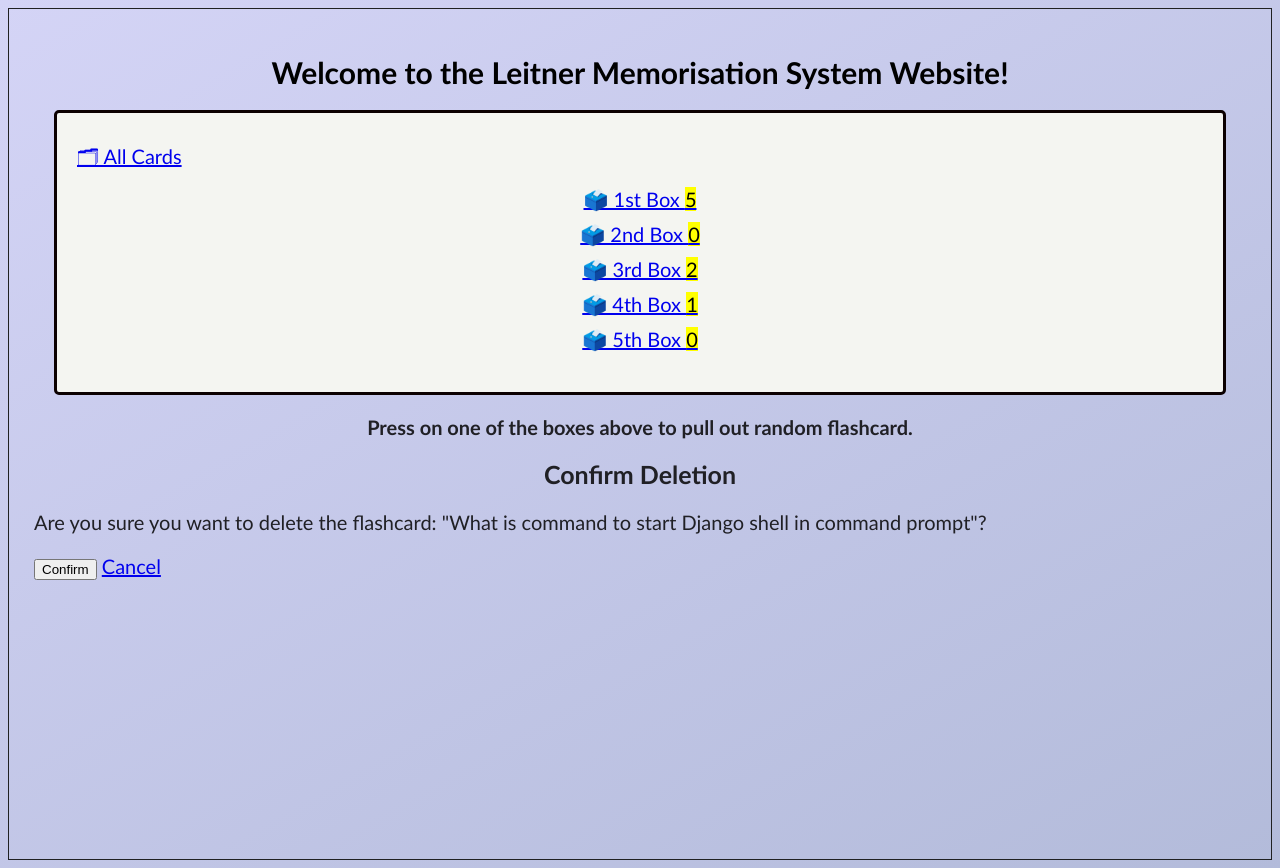
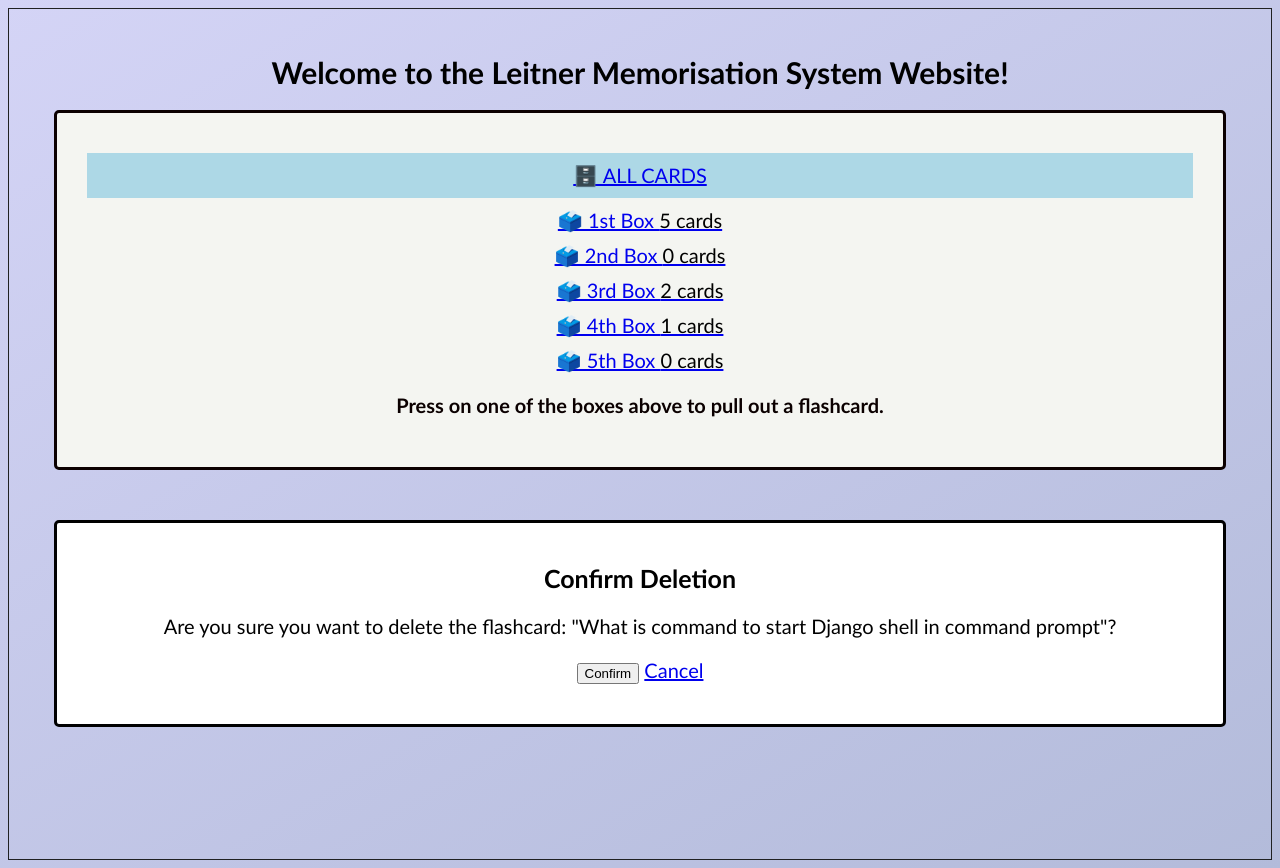
Before and after one commit to KatG33/Website, a Django app: page /delete/1/ in a window 1280 px wide. Run offline with Django 5.2, Linux system fonts and the light colour scheme; data comes from the database, SQL or seed files in the repository.

Commit message:
Updated css

```diff
--- a/backend/flashcards/templates/flashcards/base.html
+++ b/backend/flashcards/templates/flashcards/base.html
@@ -20,6 +20,7 @@
     <h1>Welcome to the Leitner Memorisation System Website! </h1>
     <div id="navigation">
         {% include "flashcards/navigation.html" %}
+        <h3>Press on one of the boxes above to pull out a flashcard.</h3>
     </div>
 </header>
 
@@ -32,7 +33,7 @@
     <!-- <script src="{% static 'js/main.js' %}"></script>-->
 
     <header>
-        <h3>Press on one of the boxes above to pull out random flashcard.</h3>
+
     </header>
 
     <main>
--- a/backend/flashcards/templates/flashcards/box.html
+++ b/backend/flashcards/templates/flashcards/box.html
@@ -4,7 +4,7 @@
 {% block content %}
     <!-- <h2> {{ box_number | ordinal }} Box</h2> -->
     <div id="mark">
-        <mark>{{ object_list | length }}</mark> Flashcard{{ object_list | pluralize }} left in the box.
+        <mark id="cardAmount">{{ object_list | length }}</mark> Flashcard{{ object_list | pluralize }} left in the box.
     <div>
     <hr>
     <div id="check">
--- a/backend/flashcards/templates/flashcards/box_links.html
+++ b/backend/flashcards/templates/flashcards/box_links.html
@@ -1,9 +1,10 @@
 {% load humanize %}
 
+<!--- This file specifically edits text inside navigations-->
 {% for box in boxes %}
     <div id="BoxList">
         <a href="{% url 'box' box_num=box.number %}">
-            🗳️ {{ box.number | ordinal }} Box <mark class="cardAmount">{{ box.card_count }}</mark>
+            🗳️ {{ box.number | ordinal }} Box <mark id="cardAmount">{{ box.card_count }} cards</mark>
         </a>
     </div>
 {% endfor %}
--- a/backend/flashcards/templates/flashcards/flashcard_check_form.html
+++ b/backend/flashcards/templates/flashcards/flashcard_check_form.html
@@ -1,5 +1,9 @@
 <form method="post">
+        <!--This template tag inserts a hidden input field containing a CSRF token into the form.
+        Django uses CSRF tokens to protect against Cross-Site Request Forgery attacks by ensuring that POST requests originate from trusted sources.-->
     {% csrf_token %}
+    <!-- This line creates a hidden input field named card_id with its value set to {{ card.id }},
+     which is a template variable representing the unique identifier of a card object. -->
     <input type="hidden" name="card_id" value="{{ card.id }}">
     <input type="hidden" name="solved" value="{{ solved }}">
     {% if solved %}
--- a/backend/flashcards/templates/flashcards/flashcard_confirm_delete.html
+++ b/backend/flashcards/templates/flashcards/flashcard_confirm_delete.html
@@ -1,8 +1,11 @@
 {% extends "flashcards/base.html" %}
 
 {% block content %}
-    <h2>Confirm Deletion</h2>
-    <p>Are you sure you want to delete the flashcard: "{{ object.question }}"?</p>
+    <div id="delConfirm">
+        <h2>Confirm Deletion</h2>
+        <p>Are you sure you want to delete the flashcard: "{{ object.question }}"?</p>
+    <div>
+
     <form method="post">
         {% csrf_token %}
         <button type="submit" id="confirm">Confirm</button>
--- a/backend/flashcards/templates/flashcards/flashcard_list.html
+++ b/backend/flashcards/templates/flashcards/flashcard_list.html
@@ -15,12 +15,16 @@
             {% ifchanged card.box %}
                 <h3>🗃 {{ card.box|ordinal }} Box</h3>
             {% endifchanged %}
+
             <li>
                 <div id = 'flashcard'> <strong>Question:</strong> {{ card.question }}<br>
                 <strong>Answer:</strong> {{ card.answer }}<br> </div>
+
+                <!-- the dev containeer below helps to edit not hte text but margins and padding for elements inside-->
                 <div id = 'buttons'><a href="{% url 'flashcard-update' card.pk %}" role="button" id="update">✏️ Edit</a>
                 <a href="{% url 'flashcard-delete' card.pk %}" role="button" id="delete">🗑️ Delete</a></div>
             </li>
+
         {% endfor %}
     </ul>
 {% endblock %}
--- a/backend/flashcards/templates/flashcards/navigation.html
+++ b/backend/flashcards/templates/flashcards/navigation.html
@@ -1,6 +1,6 @@
 {% load cards_tags %}
-
-<nav>
-    <a href="{% url 'flashcard-list' %}">🗂 All Cards</a>
+<!--- This file specifically edits box around navigation text-->
+<nav id="navigation">
+    <div name="space"><a  href="{% url 'flashcard-list' %}" >🗄️ ALL CARDS</a></div>
     {% boxes_as_links %}
 </nav>
--- a/backend/static/css/style.css
+++ b/backend/static/css/style.css
@@ -140,7 +140,7 @@ div#check{
 }
 
 
-div#cancelButton{
+div#cancelButton #delConfirm{
     color: rgb(249, 249, 249);
     padding: 10px 10px;
     margin: 0px 10px;
@@ -164,3 +164,29 @@ div#mark {
 .customSubmit:hover {
     background-color: #f89494; /* Darker red on hover */
 }
+
+
+nav#navigation{
+    text-align: center;
+}
+
+
+div[name="space"] {
+    background-color: lightblue;
+    padding: 10px 10px;
+    margin: 10px 10px;
+}
+
+#cardAmount{
+    background-color: inherit;
+}
+
+#delConfirm {
+    color:black;
+    margin: 50px 20px;
+    background-color: white;
+    padding: 2em 1em;
+    border: solid;
+    border-radius: 5px;
+    text-align: center;
+}
```
